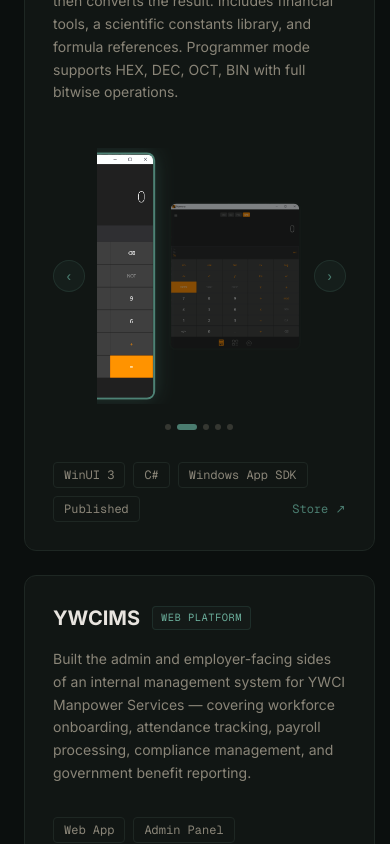
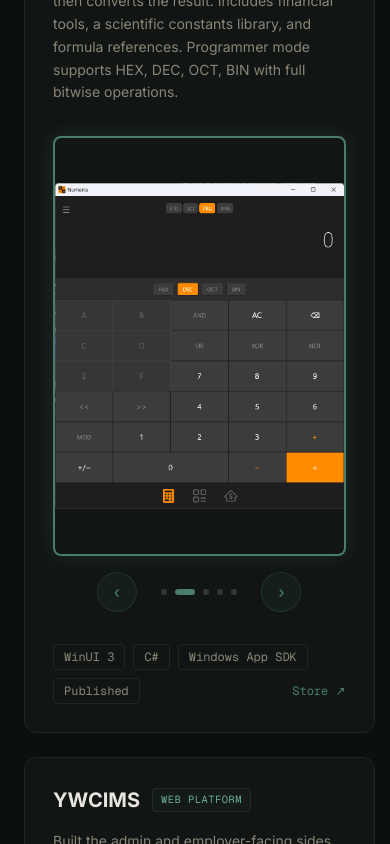
Before and after one commit to mangfredo/portfolio, a Next.js app: page / in a window 390 px wide. Shown: the part 7020-7864 px from the top of the page. Built offline with nearby package versions, Linux system fonts and the light colour scheme; a web font is replaced by a local one.

Commit message:
fixed mobile view

```diff
--- a/src/components/ScreenshotCarousel.tsx
+++ b/src/components/ScreenshotCarousel.tsx
@@ -10,6 +10,16 @@ interface ScreenshotCarouselProps {
 export default function ScreenshotCarousel({ screenshots, title }: ScreenshotCarouselProps) {
   const [active, setActive] = useState(0);
   const [paused, setPaused] = useState(false);
+  const [isMobile, setIsMobile] = useState(false);
+
+  useEffect(() => {
+    function check() {
+      setIsMobile(window.innerWidth < 768);
+    }
+    check();
+    window.addEventListener("resize", check);
+    return () => window.removeEventListener("resize", check);
+  }, []);
 
   const next = useCallback(() => {
     setActive((prev) => (prev + 1) % screenshots.length);
@@ -25,6 +35,97 @@ export default function ScreenshotCarousel({ screenshots, title }: ScreenshotCar
     return () => clearInterval(timer);
   }, [paused, next]);
 
+  // Mobile: vertical sliding carousel
+  if (isMobile) {
+    return (
+      <div className="my-4">
+        {/* Vertical slide container */}
+        <div
+          className="relative w-full overflow-hidden rounded-lg border-2"
+          style={{
+            height: "420px",
+            borderColor: "var(--accent)",
+            boxShadow: "0 0 20px color-mix(in srgb, var(--accent) 20%, transparent)",
+          }}
+        >
+          {screenshots.map((src, i) => {
+            let offset = i - active;
+            // Wrap around
+            if (offset > screenshots.length / 2) offset -= screenshots.length;
+            if (offset < -screenshots.length / 2) offset += screenshots.length;
+
+            return (
+              <div
+                key={i}
+                className="absolute inset-0 flex items-center justify-center transition-all duration-500 ease-out"
+                style={{
+                  transform: `translateY(${offset * 100}%)`,
+                  opacity: offset === 0 ? 1 : 0.3,
+                  zIndex: offset === 0 ? 2 : 1,
+                }}
+              >
+                <img
+                  src={src}
+                  alt={`${title} screenshot ${i + 1}`}
+                  className="w-auto max-w-full max-h-[400px] object-contain"
+                  draggable={false}
+                />
+              </div>
+            );
+          })}
+        </div>
+
+        {/* Controls below */}
+        <div className="flex items-center justify-center gap-6 mt-4">
+          <button
+            onClick={prev}
+            aria-label="Previous screenshot"
+            className="w-10 h-10 rounded-full flex items-center justify-center border font-mono text-lg transition-all active:scale-95"
+            style={{
+              background: "color-mix(in srgb, var(--accent) 8%, transparent)",
+              borderColor: "color-mix(in srgb, var(--accent) 20%, transparent)",
+              color: "var(--accent)",
+            }}
+          >
+            ‹
+          </button>
+
+          <div className="flex items-center gap-2">
+            {screenshots.map((_, i) => (
+              <button
+                key={i}
+                onClick={() => setActive(i)}
+                aria-label={`Go to screenshot ${i + 1}`}
+                className="rounded-full transition-all duration-300"
+                style={{
+                  width: i === active ? "20px" : "6px",
+                  height: "6px",
+                  background: i === active
+                    ? "var(--accent)"
+                    : "color-mix(in srgb, var(--fg-muted) 30%, transparent)",
+                }}
+              />
+            ))}
+          </div>
+
+          <button
+            onClick={next}
+            aria-label="Next screenshot"
+            className="w-10 h-10 rounded-full flex items-center justify-center border font-mono text-lg transition-all active:scale-95"
+            style={{
+              background: "color-mix(in srgb, var(--accent) 8%, transparent)",
+              borderColor: "color-mix(in srgb, var(--accent) 20%, transparent)",
+              color: "var(--accent)",
+            }}
+          >
+            ›
+          </button>
+        </div>
+      </div>
+    );
+  }
+
+  // Desktop: horizontal strip with focus effect
   return (
     <div
       className="my-4"
```
